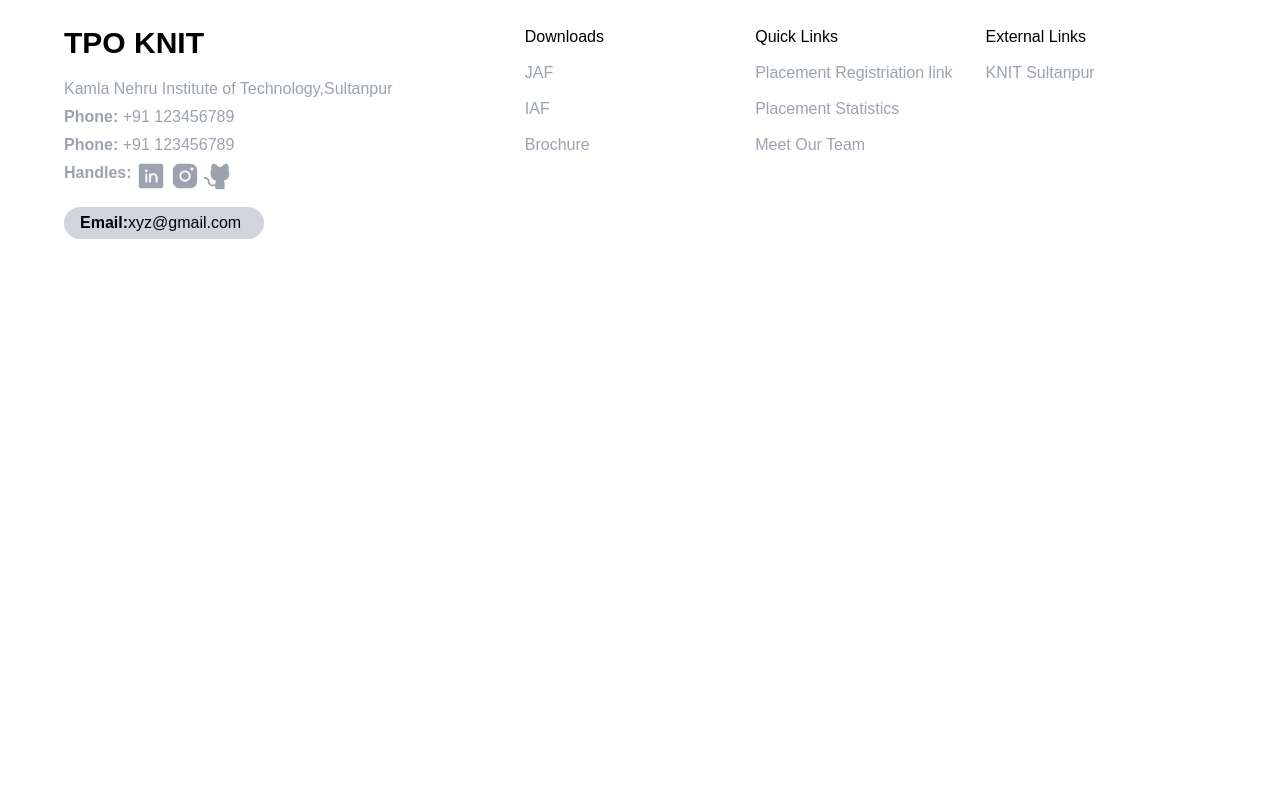
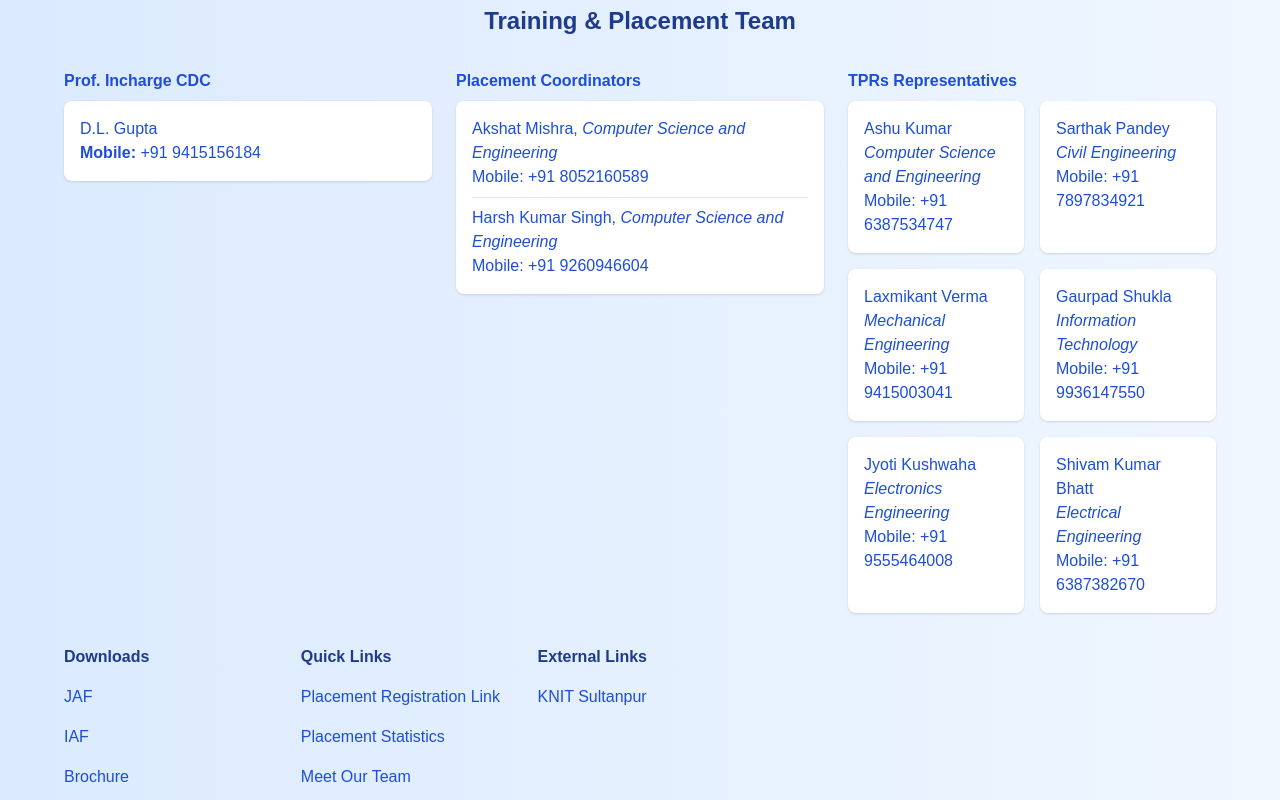
Before and after one commit to HarshProj/Training_and_Placement_Cell, a Next.js app: page / in a window 1280 px wide. Shown: the part 2380-3180 px from the top of the page. Before the commit the page ends 2745 px from the top, so only its background shows below. Built offline with nearby package versions, Linux system fonts and the light colour scheme.

Commit message:
contact_changes

```diff
--- a/src/app/Components/ContactUs.js
+++ b/src/app/Components/ContactUs.js
@@ -1,46 +1,107 @@
-import React from 'react'
+import React from 'react';
+import { GithubLogo, InstagramLogo, LinkedinLogo, Phone } from '@phosphor-icons/react/dist/ssr';
 
-import { GithubLogo, InstagramLogo, LinkedinLogo } from '@phosphor-icons/react/dist/ssr';
 export const ContactUs = () => {
   return (
-    <div className="min-h-[400px] w-full  flex items-center justify-center">
-    <div className=" grid grid-cols-5 w-[90%] max-md:w-[80%] min-h-[280px] max-md:grid-cols-1 max-md:gap-10">
-        <div className="col-span-2 max-md:col-span-1 flex flex-col gap-4">
-            <h3 className='text-3xl font-bold '>TPO KNIT</h3>
-            <div className="flex flex-col gap-1">
+    <div className="min-h-[400px] w-full flex flex-col items-center justify-center bg-gradient-to-r from-blue-100 to-blue-50 py-10">
+      <div className="grid grid-cols-5 w-[90%] max-md:w-[80%] gap-8">
+        {/* Training & Placement Team */}
+        <div className="col-span-5 flex flex-col gap-8">
+          <h3 className="text-2xl font-bold text-blue-900 text-center">Training & Placement Team</h3>
+          <div className="grid grid-cols-3 gap-6 text-blue-700 max-md:grid-cols-1">
+            <div>
+              <b className="block mb-2">Prof. Incharge CDC</b>
+              <div className="bg-white p-4 shadow rounded-lg">
+                <p>D.L. Gupta</p>
+                <p><b>Mobile:</b> +91 9415156184</p>
+              </div>
+            </div>
+            <div>
+              <b className="block mb-2">Placement Coordinators</b>
+              <div className="bg-white p-4 shadow rounded-lg">
+                <p>Akshat Mishra, <i>Computer Science and Engineering</i></p>
+                <p>Mobile: +91 8052160589</p>
+                <hr className="my-2" />
+                <p>Harsh Kumar Singh, <i>Computer Science and Engineering</i></p>
+                <p>Mobile: +91 9260946604</p>
+              </div>
+            </div>
+            <div>
+              <b className="block mb-2">TPRs Representatives</b>
+              <div className="grid grid-cols-2 gap-4 text-blue-700">
+                <div className="bg-white p-4 shadow rounded-lg">
+                  <p>Ashu Kumar</p>
+                  <p><i>Computer Science and Engineering</i></p>
+                  <p>Mobile: +91 6387534747</p>
+                </div>
+                <div className="bg-white p-4 shadow rounded-lg">
+                  <p>Sarthak Pandey</p>
+                  <p><i>Civil Engineering</i></p>
+                  <p>Mobile: +91 7897834921</p>
+                </div>
+                <div className="bg-white p-4 shadow rounded-lg">
+                  <p>Laxmikant Verma</p>
+                  <p><i>Mechanical Engineering</i></p>
+                  <p>Mobile: +91 9415003041</p>
+                </div>
+                <div className="bg-white p-4 shadow rounded-lg">
+                  <p>Gaurpad Shukla</p>
+                  <p><i>Information Technology</i></p>
+                  <p>Mobile: +91 9936147550</p>
+                </div>
+                <div className="bg-white p-4 shadow rounded-lg">
+                  <p>Jyoti Kushwaha</p>
+                  <p><i>Electronics Engineering</i></p>
+                  <p>Mobile: +91 9555464008</p>
+                </div>
+                <div className="bg-white p-4 shadow rounded-lg">
+                  <p>Shivam Kumar Bhatt</p>
+                  <p><i>Electrical Engineering</i></p>
+                  <p>Mobile: +91 6387382670</p>
+                </div>
+              </div>
+            </div>
+          </div>
+        </div>
 
-            <p className='text-gray-400 cursor-pointer hover:underline'> Kamla Nehru Institute of Technology,Sultanpur </p>
-            <p className='text-gray-400 cursor-pointer hover:underline'> <b>Phone: </b>+91 123456789</p>
-            <p className='text-gray-400 cursor-pointer hover:underline'> <b>Phone: </b>+91 123456789</p>
-            <div className="flex text-gray-400 gap-1 ">
-            <b>Handles: </b>
-            <a href=""><LinkedinLogo size={30} weight="fill"  /></a>
-            <a href=""><InstagramLogo size={30} weight="fill"  /></a>
-            <a href=""><GithubLogo size={30} weight="fill"  /> </a>
+        {/* Downloads */}
+        <div className="flex flex-col gap-4">
+          <h3 className="font-bold text-blue-900">Downloads</h3>
+          <p className="text-blue-700 cursor-pointer hover:underline">JAF</p>
+          <p className="text-blue-700 cursor-pointer hover:underline">IAF</p>
+          <p className="text-blue-700 cursor-pointer hover:underline">Brochure</p>
+        </div>
 
+        {/* Quick Links */}
+        <div className="flex flex-col gap-4">
+          <h3 className="font-bold text-blue-900">Quick Links</h3>
+          <p className="text-blue-700 cursor-pointer hover:underline">Placement Registration Link</p>
+          <p className="text-blue-700 cursor-pointer hover:underline">Placement Statistics</p>
+          <p className="text-blue-700 cursor-pointer hover:underline">Meet Our Team</p>
+        </div>
+
+        {/* External Links */}
+        <div className="flex flex-col gap-4">
+          <h3 className="font-bold text-blue-900">External Links</h3>
+          <p className="text-blue-700 cursor-pointer hover:underline">KNIT Sultanpur</p>
+        </div>
+
+        {/* Contact Information */}
+        <div className="col-span-5 max-md:col-span-1 flex flex-col gap-6 mt-10">
+          <h3 className="text-3xl font-bold text-blue-900 text-center">TPO KNIT</h3>
+          <div className="flex flex-col gap-2 items-center">
+            <p className="text-blue-800">Kamla Nehru Institute of Technology, Sultanpur</p>
+            <p className="text-blue-800 flex items-center"><Phone size={20} className="mr-2" /> +91 9415156184</p>
+            <p className="text-blue-800"><b>Handles:</b></p>
+            <div className="flex gap-4">
+              <a href="https://linkedin.com" aria-label="LinkedIn"><LinkedinLogo size={30} weight="fill" className="text-blue-800" /></a>
+              <a href="https://instagram.com" aria-label="Instagram"><InstagramLogo size={30} weight="fill" className="text-blue-800" /></a>
+              <a href="https://github.com" aria-label="GitHub"><GithubLogo size={30} weight="fill" className="text-blue-800" /></a>
             </div>
-            </div>
-            <p className='cursor-pointer rounded-3xl bg-gray-300 py-1 px-2 pl-4 w-[200px]'><b>Email:</b>xyz@gmail.com</p>
+            <p className="cursor-pointer rounded-3xl bg-blue-200 py-2 px-4 text-blue-900 text-center"><b>Email:</b> tpo@knit.ac.in</p>
+          </div>
         </div>
-        <div className="flex flex-col gap-3">
-            <h3 className=''>Downloads</h3>
-            <p className='text-gray-400 cursor-pointer hover:underline'>JAF</p>
-
-            <p className='text-gray-400 cursor-pointer hover:underline'>IAF</p>
-            <p className='text-gray-400 cursor-pointer hover:underline'>Brochure</p>
-        </div>
-        <div className="flex flex-col gap-3">
-            <h3 className=''>Quick Links</h3>
-            <p className='text-gray-400 cursor-pointer hover:underline'>Placement Registriation link</p>
-
-            <p className='text-gray-400 cursor-pointer hover:underline'>Placement Statistics</p>
-            <p className='text-gray-400 cursor-pointer hover:underline'>Meet Our Team</p>
-        </div>
-        <div className="flex flex-col gap-3">
-            <h3 className=''>External Links</h3>
-            <p className='text-gray-400 cursor-pointer hover:underline'>KNIT Sultanpur</p>
-        </div>
+      </div>
     </div>
-</div>
-  )
-}
+  );
+};
```
